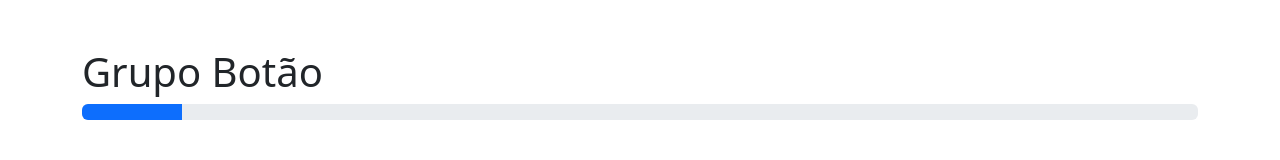
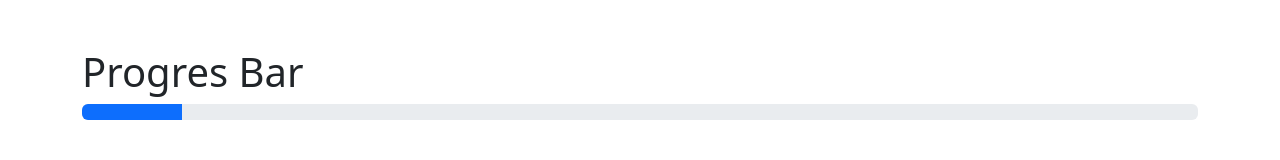
Before and after one commit to MatheusEmanuelsc/Praticando-Boostrap, a plain HTML site: page Basics/ProgressBar/index.html in a window 1280 px wide. Drawn offline with Linux system fonts and the light colour scheme; files whose address does not match are found by name.

Commit message:
progressar bar

```diff
--- a/Basics/ProgressBar/index.html
+++ b/Basics/ProgressBar/index.html
@@ -11,7 +11,7 @@
 
 
 <body class="container mt-5">
-    <h1>Grupo Botão</h1>
+    <h1>Progres Bar</h1>
 
     <div class="progress">
         <div class="progress-bar" style="width: 100px;"></div>
```
